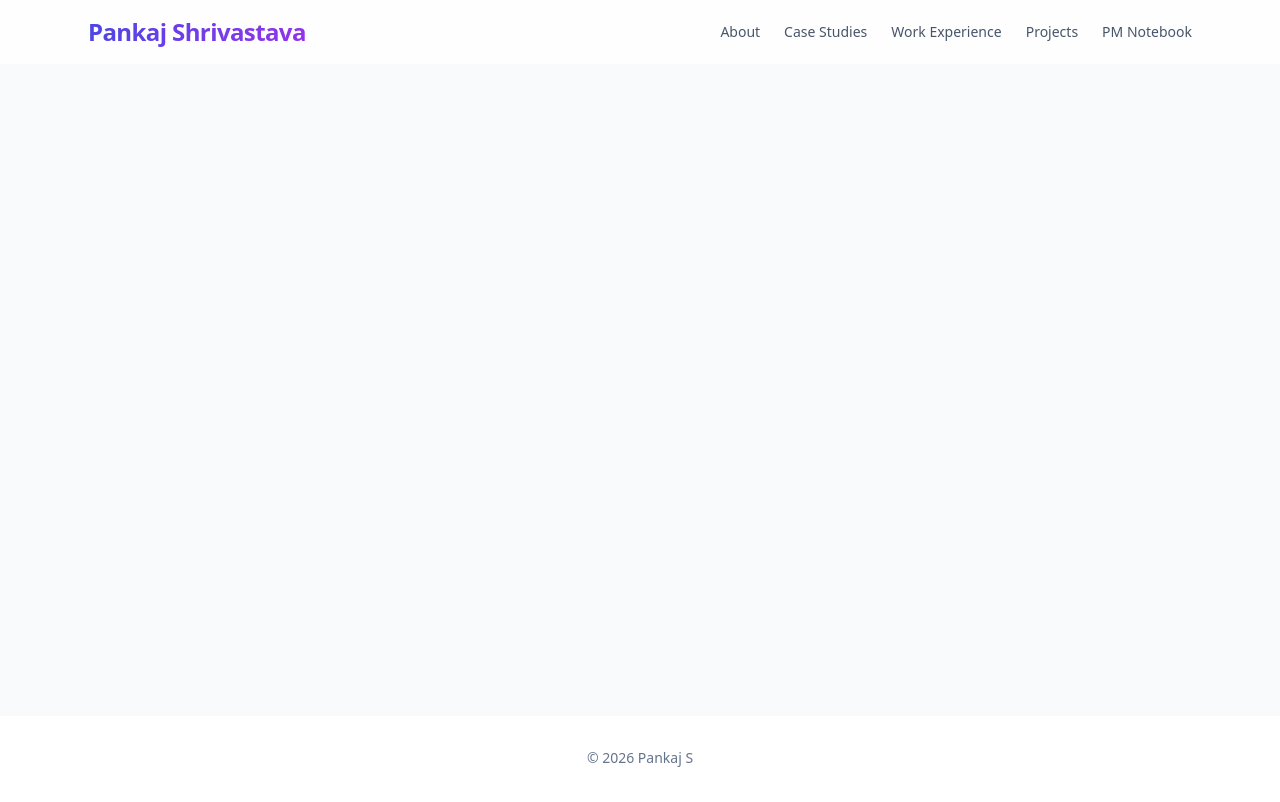
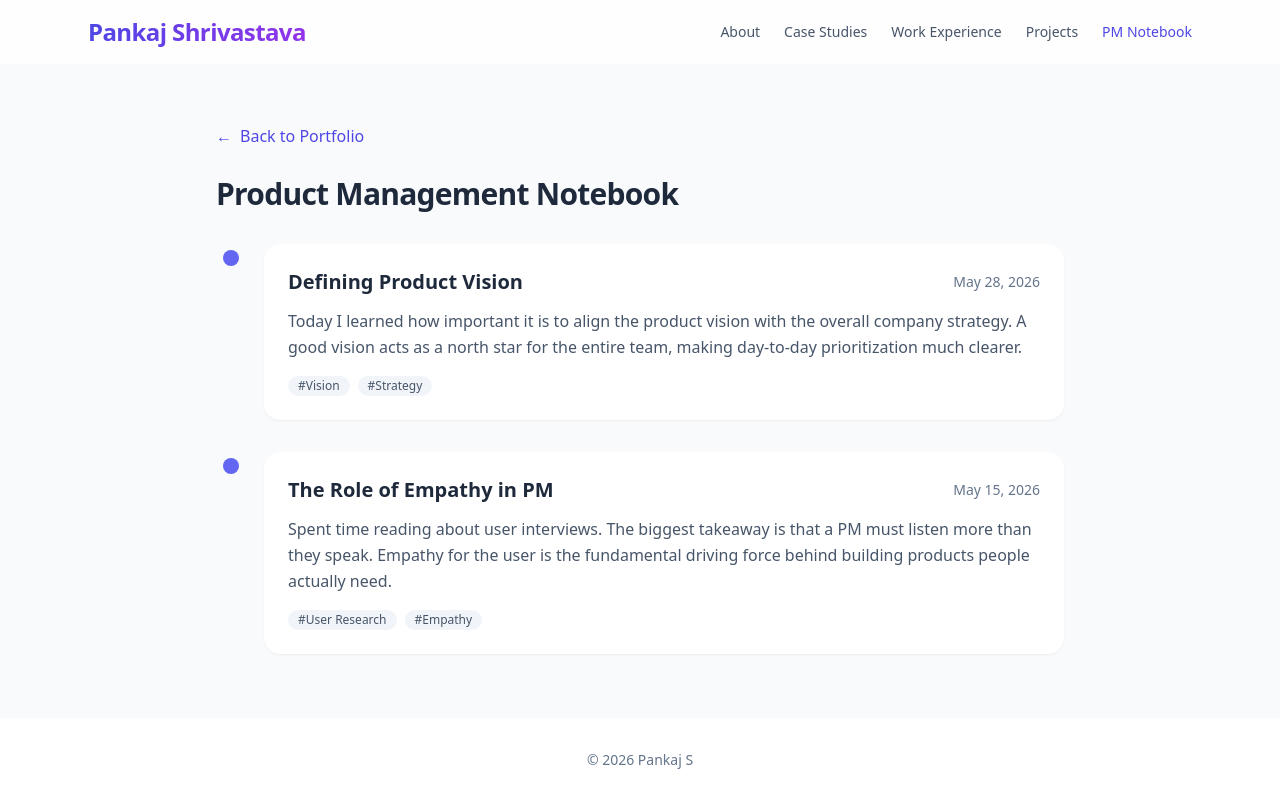
Before and after one commit to Pankaj-Shrivastava/my-portfolio-project, a React (Vite) app: page /pm-notebook in a window 1280 px wide. Built offline with nearby package versions, Linux system fonts and the light colour scheme; the HTML template or start-up script is replaced by a standard one.

Commit message:
inital name changes

```diff
--- a/src/App.jsx
+++ b/src/App.jsx
@@ -4,7 +4,7 @@ import Header from './components/Header'
 import Hero from './components/Hero'
 import WorkExperience from './components/experience/WorkExperience'
 import Footer from './components/Footer'
-import PMDiary from './components/PMDiary'
+import PMNotebook from './components/PMNotebook'
 import CaseStudies from './components/CaseStudies'
 
 function Home() {
@@ -43,7 +43,7 @@ export default function App() {
         <Header />
         <Routes>
           <Route path="/" element={<Home />} />
-          <Route path="/pm-diary" element={<PMDiary />} />
+          <Route path="/pm-notebook" element={<PMNotebook />} />
         </Routes>
         <Footer />
       </div>
--- a/src/components/Header.jsx
+++ b/src/components/Header.jsx
@@ -12,7 +12,7 @@ export default function Header() {
 
   const scrollToSection = (id) => {
     setIsMenuOpen(false);
-    // Timeout ensures navigation from other pages (e.g. /pm-diary) completes before scrolling
+    // Timeout ensures navigation from other pages (e.g. /pm-notebook) completes before scrolling
     setTimeout(() => {
       const element = document.getElementById(id);
       if (element) {
@@ -44,7 +44,7 @@ export default function Header() {
           <Link to="/#case-studies" onClick={() => scrollToSection('case-studies')} className={getLinkStyle('/', '#case-studies')}>Case Studies</Link>
           <Link to="/#work-experience" onClick={() => scrollToSection('work-experience')} className={getLinkStyle('/', '#work-experience')}>Work Experience</Link>
           <Link to="/#projects" onClick={() => scrollToSection('projects')} className={getLinkStyle('/', '#projects')}>Projects</Link>
-          <Link to="/pm-diary" className={getLinkStyle('/pm-diary', '')}>PM Notebook</Link>
+          <Link to="/pm-notebook" className={getLinkStyle('/pm-notebook', '')}>PM Notebook</Link>
         </nav>
         <div className="md:hidden">
           <button
@@ -62,7 +62,7 @@ export default function Header() {
           <Link to="/#case-studies" onClick={() => scrollToSection('case-studies')} className={getMobileLinkStyle('/', '#case-studies')}>Case Studies</Link>
           <Link to="/#work-experience" onClick={() => scrollToSection('work-experience')} className={getMobileLinkStyle('/', '#work-experience')}>Work Experience</Link>
           <Link to="/#projects" onClick={() => scrollToSection('projects')} className={getMobileLinkStyle('/', '#projects')}>Projects</Link>
-          <Link to="/pm-diary" onClick={() => setIsMenuOpen(false)} className={getMobileLinkStyle('/pm-diary', '')}>PM Notebook</Link>
+          <Link to="/pm-notebook" onClick={() => setIsMenuOpen(false)} className={getMobileLinkStyle('/pm-notebook', '')}>PM Notebook</Link>
         </nav>
       )}
     </header>
--- a/src/components/PMDiary.jsx
+++ /dev/null
@@ -1,44 +0,0 @@
-import React from 'react'
-import { Link } from 'react-router-dom'
-import { pmDiaryEntries } from './pm-diary'
-
-export default function PMDiary() {
-  return (
-    <main className="flex-1 container mx-auto px-6 py-16 max-w-4xl">
-      <div className="mb-8">
-        <Link to="/" className="text-indigo-600 hover:text-indigo-800 font-medium inline-flex items-center transition-colors">
-          <span className="mr-2">←</span> Back to Portfolio
-        </Link>
-      </div>
-
-      <section id="pm-diary">
-        <h2 className="text-3xl font-bold tracking-tight mb-8 text-slate-800">Product Management Diary</h2>
-
-        <div className="relative border-l-2 border-slate-200 ml-3 md:ml-4 space-y-8">
-          {pmDiaryEntries.map((entry) => (
-            <div key={entry.id} className="pl-6 md:pl-8 relative">
-              {/* Timeline dot */}
-              <span className="absolute -left-[9px] top-1.5 w-4 h-4 rounded-full bg-indigo-500 ring-4 ring-slate-50"></span>
-
-              <div className="bg-white p-6 rounded-2xl border border-slate-200 shadow-sm hover:shadow-md transition-shadow duration-300">
-                <div className="flex flex-col sm:flex-row sm:items-center justify-between mb-3">
-                  <h3 className="text-xl font-semibold text-slate-800">{entry.title}</h3>
-                  <time className="text-sm font-medium text-slate-500 mt-1 sm:mt-0">{entry.date}</time>
-                </div>
-                <p className="text-slate-600 leading-relaxed">{entry.content}</p>
-
-                <div className="mt-4 flex flex-wrap gap-2">
-                  {entry.tags.map((tag, index) => (
-                    <span key={index} className="inline-flex items-center px-2.5 py-0.5 rounded-full text-xs font-medium bg-slate-100 text-slate-600 border border-slate-200">
-                      #{tag}
-                    </span>
-                  ))}
-                </div>
-              </div>
-            </div>
-          ))}
-        </div>
-      </section>
-    </main>
-  )
-}
--- /dev/null
+++ b/src/components/PMNotebook.jsx
@@ -0,0 +1,44 @@
+import React from 'react'
+import { Link } from 'react-router-dom'
+import { pmNotebookEntries } from './pm-notebook'
+
+export default function PMNotebook() {
+  return (
+    <main className="flex-1 container mx-auto px-6 py-16 max-w-4xl">
+      <div className="mb-8">
+        <Link to="/" className="text-indigo-600 hover:text-indigo-800 font-medium inline-flex items-center transition-colors">
+          <span className="mr-2">←</span> Back to Portfolio
+        </Link>
+      </div>
+
+      <section id="pm-notebook">
+        <h2 className="text-3xl font-bold tracking-tight mb-8 text-slate-800">Product Management Notebook</h2>
+
+        <div className="relative border-l-2 border-slate-200 ml-3 md:ml-4 space-y-8">
+          {pmNotebookEntries.map((entry) => (
+            <div key={entry.id} className="pl-6 md:pl-8 relative">
+              {/* Timeline dot */}
+              <span className="absolute -left-[9px] top-1.5 w-4 h-4 rounded-full bg-indigo-500 ring-4 ring-slate-50"></span>
+
+              <div className="bg-white p-6 rounded-2xl border border-slate-200 shadow-sm hover:shadow-md transition-shadow duration-300">
+                <div className="flex flex-col sm:flex-row sm:items-center justify-between mb-3">
+                  <h3 className="text-xl font-semibold text-slate-800">{entry.title}</h3>
+                  <time className="text-sm font-medium text-slate-500 mt-1 sm:mt-0">{entry.date}</time>
+                </div>
+                <p className="text-slate-600 leading-relaxed">{entry.content}</p>
+
+                <div className="mt-4 flex flex-wrap gap-2">
+                  {entry.tags.map((tag, index) => (
+                    <span key={index} className="inline-flex items-center px-2.5 py-0.5 rounded-full text-xs font-medium bg-slate-100 text-slate-600 border border-slate-200">
+                      #{tag}
+                    </span>
+                  ))}
+                </div>
+              </div>
+            </div>
+          ))}
+        </div>
+      </section>
+    </main>
+  )
+}
--- a/src/components/pm-diary.js
+++ /dev/null
@@ -1,19 +0,0 @@
-export const pmDiaryEntries = [
-  {
-    id: 1,
-    date: 'May 28, 2026',
-    title: 'Defining Product Vision',
-    content:
-      'Today I learned how important it is to align the product vision with the overall company strategy. A good vision acts as a north star for the entire team, making day-to-day prioritization much clearer.',
-    tags: ['Vision', 'Strategy'],
-  },
-  {
-    id: 2,
-    date: 'May 15, 2026',
-    title: 'The Role of Empathy in PM',
-    content:
-      'Spent time reading about user interviews. The biggest takeaway is that a PM must listen more than they speak. Empathy for the user is the fundamental driving force behind building products people actually need.',
-    tags: ['User Research', 'Empathy'],
-  },
-  // Add new entries here as you continue your journey!
-];
--- /dev/null
+++ b/src/components/pm-notebook.js
@@ -0,0 +1,19 @@
+export const pmNotebookEntries = [
+  {
+    id: 1,
+    date: 'May 28, 2026',
+    title: 'Defining Product Vision',
+    content:
+      'Today I learned how important it is to align the product vision with the overall company strategy. A good vision acts as a north star for the entire team, making day-to-day prioritization much clearer.',
+    tags: ['Vision', 'Strategy'],
+  },
+  {
+    id: 2,
+    date: 'May 15, 2026',
+    title: 'The Role of Empathy in PM',
+    content:
+      'Spent time reading about user interviews. The biggest takeaway is that a PM must listen more than they speak. Empathy for the user is the fundamental driving force behind building products people actually need.',
+    tags: ['User Research', 'Empathy'],
+  },
+  // Add new entries here as you continue your journey!
+];
```
